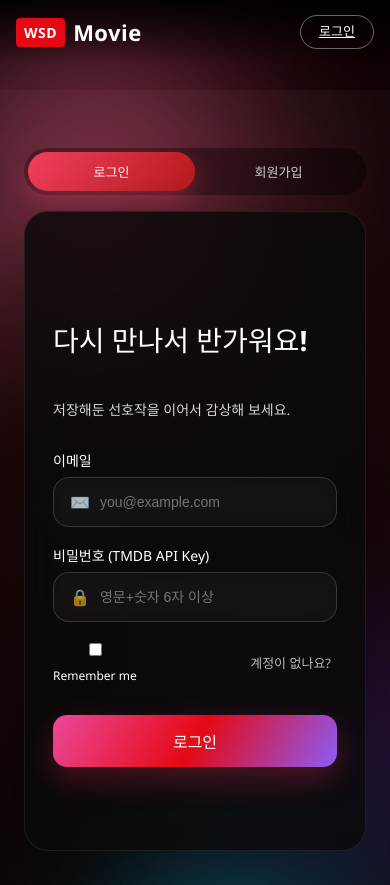
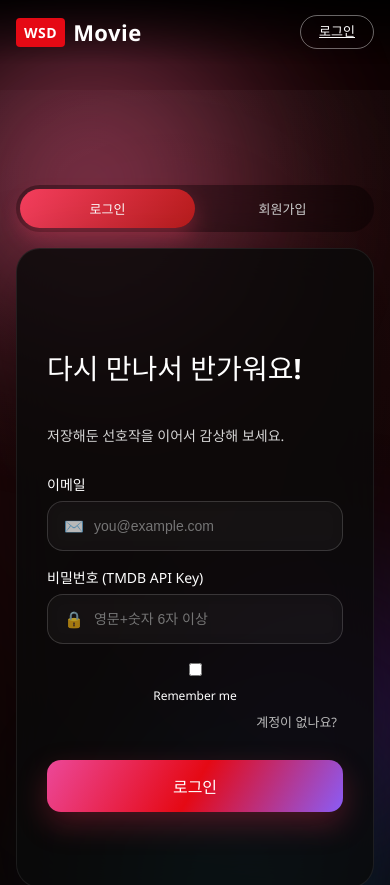
Before and after one commit to ansangah/BP_Netflix, a Vue app: page /signin in a window 390 px wide. Shown: the top 885 px of the page. Built offline with nearby package versions, Linux system fonts and the light colour scheme; no server answers.

Commit message:
로그인 창 라우터 수정

```diff
--- a/src/router/index.ts
+++ b/src/router/index.ts
@@ -19,7 +19,7 @@ const routes: Array<RouteRecordRaw> = [
 ]
 
 const router = createRouter({
-  history: createWebHistory(),
+  history: createWebHistory(import.meta.env.BASE_URL),
   routes,
   scrollBehavior() {
     return { top: 0 }
--- a/src/views/SignInView.vue
+++ b/src/views/SignInView.vue
@@ -203,13 +203,17 @@ async function handleRegister() {
 .auth-page {
   min-height: 100vh;
   display: flex;
+  flex-direction: column;
   align-items: center;
   justify-content: center;
-  padding: clamp(40px, 6vw, 80px) clamp(24px, 4vw, 48px);
+  padding: clamp(32px, 5vw, 72px) clamp(16px, 4vw, 48px);
+  gap: clamp(24px, 3vw, 48px);
   position: relative;
   overflow: visible;
   color: #fff;
   background: radial-gradient(circle at top, #0a0a0a, #050505 50%);
+  width: min(100%, 1200px);
+  margin-inline: auto;
 }
 
 .bg-overlay {
@@ -265,7 +269,7 @@ async function handleRegister() {
 }
 
 .flip-wrapper {
-  width: min(520px, 90vw);
+  width: min(520px, 95vw);
   max-width: 560px;
   min-height: min(760px, 90vh);
   perspective: 1600px;
@@ -358,6 +362,61 @@ async function handleRegister() {
     padding: 28px;
     border-radius: 24px;
     min-height: 520px;
+  }
+}
+
+@media (max-width: 960px) {
+  .auth-page {
+    align-items: stretch;
+    justify-content: center;
+  }
+
+  .flip-wrapper {
+    max-width: 520px;
+    min-height: 680px;
+  }
+
+  .card-face {
+    padding-block: clamp(28px, 4vw, 40px);
+    padding-inline: clamp(30px, 6vw, 40px);
+    min-height: 600px;
+  }
+
+  .form {
+    gap: 16px;
+  }
+
+  .form-row {
+    flex-direction: column;
+    align-items: flex-start;
+    gap: 6px;
+  }
+
+  .form-row .link-btn {
+    align-self: flex-end;
+  }
+}
+
+@media (max-width: 480px) {
+  .auth-page {
+    padding: 24px 16px;
+  }
+
+  .flip-wrapper {
+    min-height: 600px;
+  }
+
+  .card-face {
+    min-height: 560px;
+  }
+
+  .primary-btn {
+    font-size: 15px;
+    padding: 12px;
+  }
+
+  .input-frame {
+    padding: 10px 12px;
   }
 }
 
```
